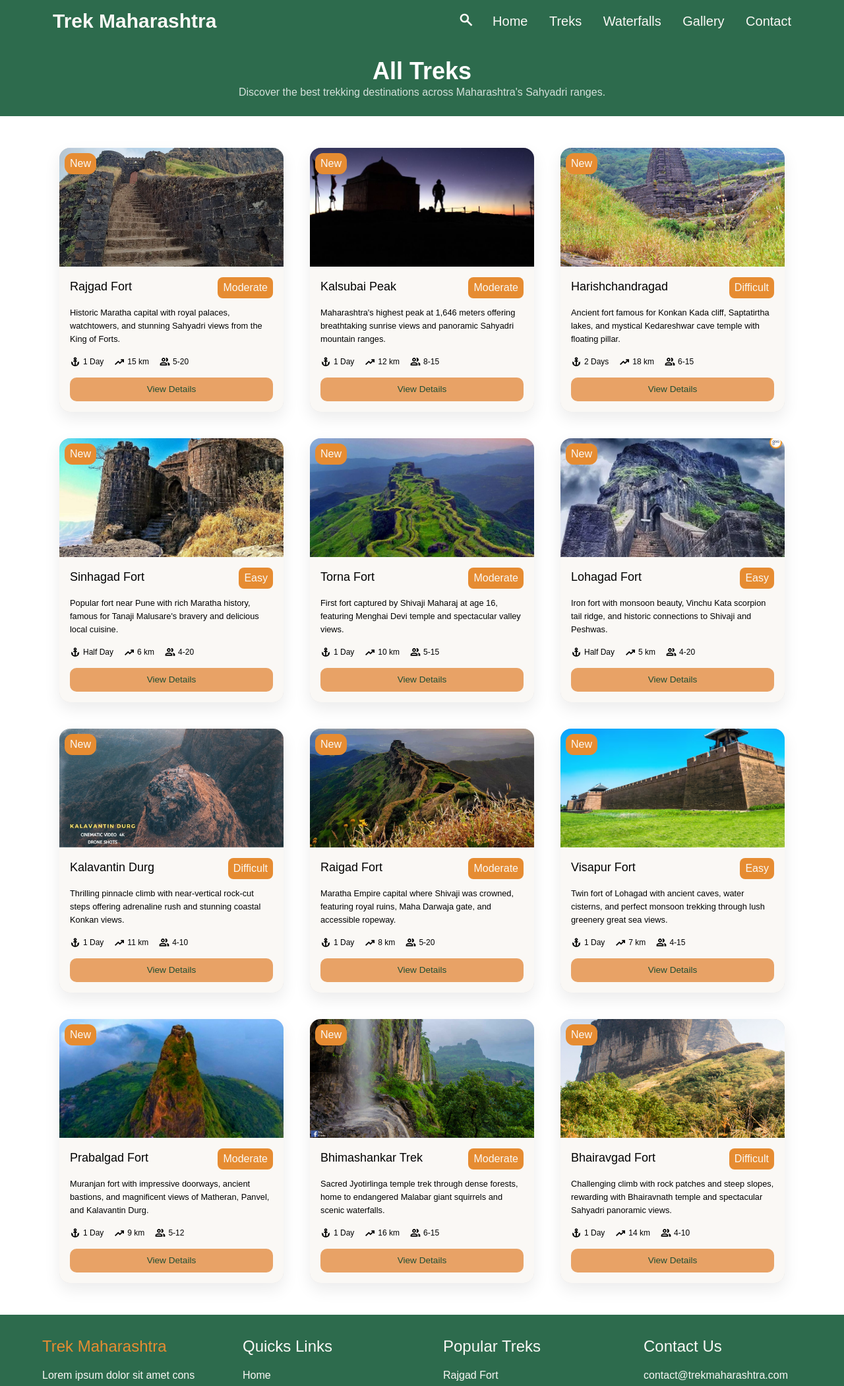
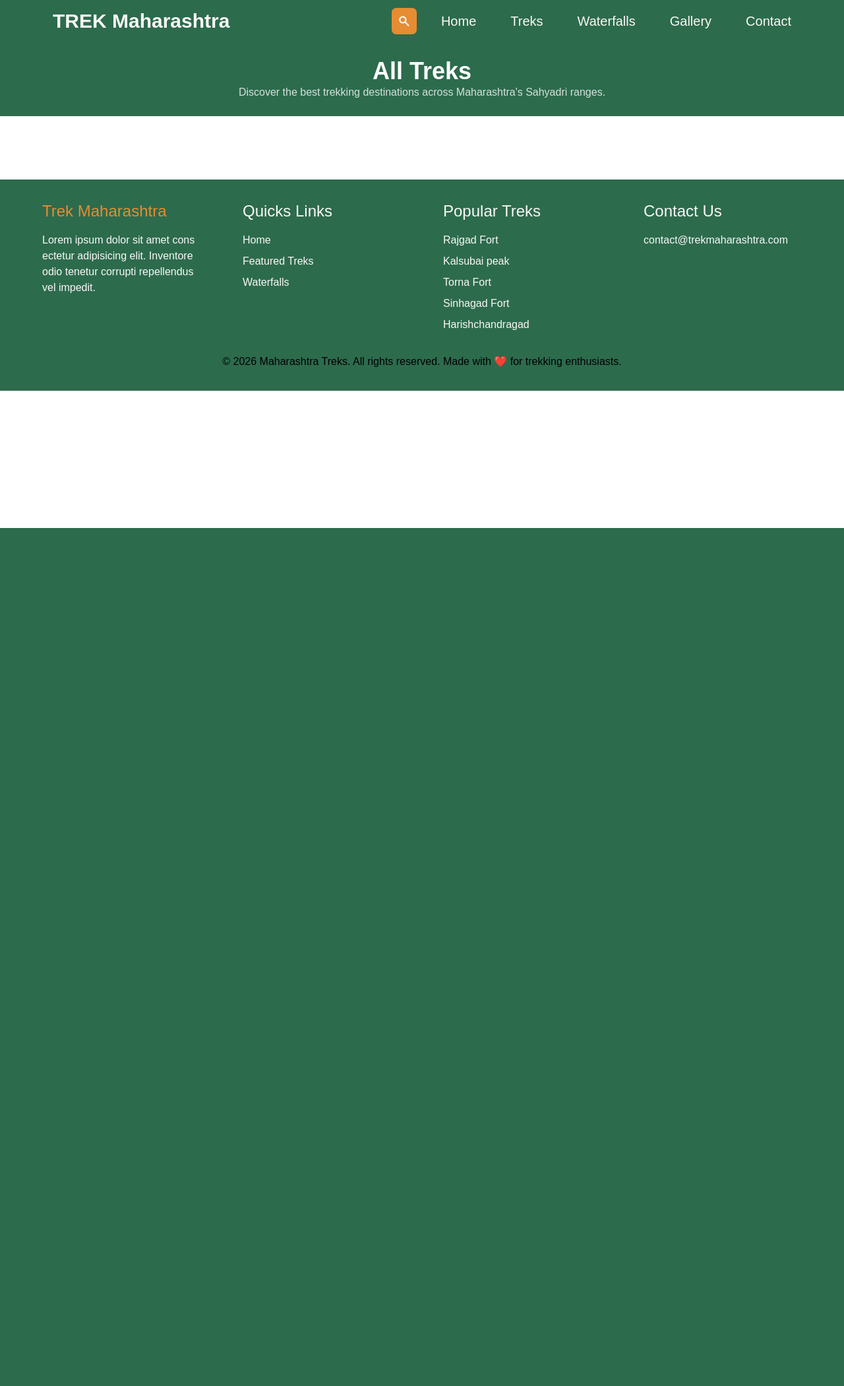
Before and after one commit to MayankPrajapat615/Trek_Maharastra, a Flask app: page /treks in a window 1280 px wide. Shown: the top 2100 px of the page at 66% size. After the commit the page ends 800 px from the top, so only its background shows below. Run offline with Flask 3, Linux system fonts and the light colour scheme; some web fonts are replaced.

Commit message:
added search button and created database

```diff
--- a/app.py
+++ b/app.py
@@ -1,244 +1,43 @@
 from flask import Flask, render_template
+from flask_sqlalchemy import SQLAlchemy
 
-app = Flask(__name__)
+db = SQLAlchemy()
 
-treks = [
-    {
-        "title": "Rajgad Fort",
-        "slug": "rajgad-fort",
-        "difficulty": "Moderate",
-        "distance": "15 km",
-        "image": "rajgad_uppercard.webp",
-        "duration": "1 Day",
-        "description": "Historic Maratha capital with royal palaces, watchtowers, and stunning Sahyadri views from the King of Forts.",
-        "group_size": "5-20"
-    },
-    {
-        "title": "Kalsubai Peak",
-        "slug": "kalsubai-peak",
-        "difficulty": "Moderate",
-        "distance": "12 km",
-        "image": "kalsubai peak.jpg",
-        "duration": "1 Day",
-        "description": "Maharashtra's highest peak at 1,646 meters offering breathtaking sunrise views and panoramic Sahyadri mountain ranges.",
-        "group_size": "8-15"
-    },
-    {
-        "title": "Harishchandragad",
-        "slug": "harishchandragad",
-        "difficulty": "Difficult",
-        "distance": "18 km",
-        "image": "harishchandra_ghad.webp",
-        "duration": "2 Days",
-        "description": "Ancient fort famous for Konkan Kada cliff, Saptatirtha lakes, and mystical Kedareshwar cave temple with floating pillar.",
-        "group_size": "6-15"
-    },
-    {
-        "title": "Sinhagad Fort",
-        "slug": "sinhagad-fort",
-        "difficulty": "Easy",
-        "distance": "6 km",
-        "image": "sinhaghad.jpg",
-        "duration": "Half Day",
-        "description": "Popular fort near Pune with rich Maratha history, famous for Tanaji Malusare's bravery and delicious local cuisine.",
-        "group_size": "4-20"
-    },
-    {
-        "title": "Torna Fort",
-        "slug": "torna-fort",
-        "difficulty": "Moderate",
-        "distance": "10 km",
-        "image": "torna-fort.jpg",
-        "duration": "1 Day",
-        "description": "First fort captured by Shivaji Maharaj at age 16, featuring Menghai Devi temple and spectacular valley views.",
-        "group_size": "5-15"
-    },
-    {
-        "title": "Lohagad Fort",
-        "slug": "lohagad-fort",
-        "difficulty": "Easy",
-        "distance": "5 km",
-        "image": "lohagad-fort.webp",
-        "duration": "Half Day",
-        "description": "Iron fort with monsoon beauty, Vinchu Kata scorpion tail ridge, and historic connections to Shivaji and Peshwas.",
-        "group_size": "4-20"
-    },
-    {
-        "title": "Kalavantin Durg",
-        "slug": "kalavantin-durg",
-        "difficulty": "Difficult",
-        "distance": "11 km",
-        "image": "kalavantin_durg.jpg",
-        "duration": "1 Day",
-        "description": "Thrilling pinnacle climb with near-vertical rock-cut steps offering adrenaline rush and stunning coastal Konkan views.",
-        "group_size": "4-10"
-    },
-    {
-        "title": "Raigad Fort",
-        "slug": "raigad-fort",
-        "difficulty": "Moderate",
-        "distance": "8 km",
-        "image": "Raigad-Fort.jpg",
-        "duration": "1 Day",
-        "description": "Maratha Empire capital where Shivaji was crowned, featuring royal ruins, Maha Darwaja gate, and accessible ropeway.",
-        "group_size": "5-20"
-    },
-    {
-        "title": "Visapur Fort",
-        "slug": "visapur-fort",
-        "difficulty": "Easy",
-        "distance": "7 km",
-        "image": "visapur-fort.avif",
-        "duration": "1 Day",
-        "description": "Twin fort of Lohagad with ancient caves, water cisterns, and perfect monsoon trekking through lush greenery great sea views.",
-        "group_size": "4-15"
-    },
-    {
-        "title": "Prabalgad Fort",
-        "slug": "prabalgad-fort",
-        "difficulty": "Moderate",
-        "distance": "9 km",
-        "image": "prabalghad.jpg",
-        "duration": "1 Day",
-        "description": "Muranjan fort with impressive doorways, ancient bastions, and magnificent views of Matheran, Panvel, and Kalavantin Durg.",
-        "group_size": "5-12"
-    },
-    {
-        "title": "Bhimashankar Trek",
-        "slug": "bhimashankar-trek",
-        "difficulty": "Moderate",
-        "distance": "16 km",
-        "image": "bhimshankar.jpg",
-        "duration": "1 Day",
-        "description": "Sacred Jyotirlinga temple trek through dense forests, home to endangered Malabar giant squirrels and scenic waterfalls.",
-        "group_size": "6-15"
-    },
-    {
-        "title": "Bhairavgad Fort",
-        "slug": "bhairavgad-fort",
-        "difficulty": "Difficult",
-        "distance": "14 km",
-        "image": "Bhairavgad.jpg",
-        "duration": "1 Day",
-        "description": "Challenging climb with rock patches and steep slopes, rewarding with Bhairavnath temple and spectacular Sahyadri panoramic views.",
-        "group_size": "4-10"
-    }
-]
+def create_app():
+    app = Flask(__name__)
 
-waterfalls = [
-    {
-        "title": "Devkund Waterfall",
-        "slug": "devkund-waterfall",
-        "difficulty": "Easy",
-        "height": "80 ft",
-        "image": "devkund-waterfall.jpg",
-        "BTTVisit": "June-September",
-        "description": "Crystal clear turquoise pool surrounded by lush greenery, perfect for monsoon photography and nature lovers."
-    },
-    {
-        "title": "Kune Waterfall",
-        "slug": "kune-waterfall",
-        "difficulty": "Easy",
-        "height": "200 ft",
-        "image": "kune.webp",
-        "BTTVisit": "June-October",
-        "description": "Three-tiered cascade near Lonavala visible from highway, stunning views during monsoon season with easy accessibility."
-    },
-    {
-        "title": "Lingmala Waterfall",
-        "slug": "lingmala-waterfall",
-        "difficulty": "Easy",
-        "height": "500 ft",
-        "image": "lingmala.webp",
-        "BTTVisit": "June-September",
-        "description": "Mahabaleshwar's tallest waterfall plunging into Venna Valley, spectacular monsoon views with misty surroundings and rainbows."
-    },
-    {
-        "title": "Thoseghar Waterfall",
-        "slug": "thoseghar-waterfall",
-        "difficulty": "Easy",
-        "height": "500 ft",
-        "image": "thoseghar.webp",
-        "BTTVisit": "June-October",
-        "description": "Series of waterfalls near Satara with breathtaking valley views, monsoon paradise for photographers and adventure seekers."
-    },
-    {
-        "title": "Randha Waterfall",
-        "slug": "randha-waterfall",
-        "difficulty": "Moderate",
-        "height": "170 ft",
-        "image": "randha.webp",
-        "BTTVisit": "July-September",
-        "description": "Bhandardara's powerful cascade formed by Pravara River, spectacular force during monsoon with surrounding mountain scenery."
-    },
-    {
-        "title": "Dabhosa Waterfall",
-        "slug": "dabhosa-waterfall",
-        "difficulty": "Moderate",
-        "height": "300 ft",
-        "image": "dabhosa-waterfall.jpg",
-        "BTTVisit": "June-September",
-        "description": "Majestic waterfall in Jawhar requiring short trek through dense forest, rewarding with pristine pool and natural beauty."
-    },
-    {
-        "title": "Someshwar Waterfall",
-        "slug": "someshwar-waterfall",
-        "difficulty": "Easy",
-        "height": "50 ft",
-        "image": "someshwar.webp",
-        "BTTVisit": "June-October",
-        "description": "Cascading beauty near Bhayandar with ancient Someshwar temple, peaceful spot for picnics and spiritual connection."
-    },
-    {
-        "title": "Zenith Waterfall",
-        "slug": "zenith-waterfall",
-        "difficulty": "Moderate",
-        "height": "300 ft",
-        "image": "zenith.webp",
-        "BTTVisit": "June-September",
-        "description": "Hidden gem near Khopoli requiring moderate trek, serene atmosphere with crystal clear water and lush surroundings."
-    },
-    {
-        "title": "Kalmandavi Waterfall",
-        "slug": "kalmandavi-waterfall",
-        "difficulty": "Moderate",
-        "height": "720 ft",
-        "image": "kalmandavi-waterfall.jpg",
-        "BTTVisit": "October-June",
-        "description": "Maharashtra's tallest waterfall in Bhandardara region, spectacular views during post-monsoon season with scenic trekking route."
-    },
-    {
-        "title": "Pandavkada Waterfall",
-        "slug": "pandavkada-waterfall",
-        "difficulty": "Moderate",
-        "height": "107 ft",
-        "image": "pandavkada.webp",
-        "BTTVisit": "July-September",
-        "description": "Beautiful falls near Kharghar with mythological significance, popular monsoon destination with easy accessibility from Mumbai."
-    }
-]
+    app.config['SECRET_KEY'] = 'your-secret-key'
+    app.config['SQLALCHEMY_DATABASE_URI'] = 'sqlite:///locations.db'
+    app.config['SQLALCHEMY_TRACK_MODIFICATIONS'] = False
+
+    db.init_app(app)
+
+    from models.locations import Location
+    from models.treks import Trek
+    from models.waterfalls import Waterfall
+
+    @app.route('/')
+    def home():
+        return render_template('home.html')
+
+    @app.route('/treks')
+    def treks_page():
+        treks = Trek.query.all()
+        return render_template('treks.html', treks=treks)
+
+    @app.route('/waterfalls')
+    def waterfalls_page():
+        waterfalls = Waterfall.query.all()
+        return render_template('waterfalls.html', waterfalls=waterfalls)
+
+    @app.route('/treks/<slug>')
+    def trek_details(slug):
+        trek = Trek.query.filter_by(slug=slug).first_or_404()
+        return render_template('trek_details.html', trek=trek)
+
+    return app
 
 
-@app.route('/')
-def home():
-    return render_template('home.html')
-
-
-@app.route('/treks')
-def treks_page():
-    return render_template('treks.html', treks=treks)
-
-@app.route('/waterfalls')
-def waterfalls_page():
-    return render_template('waterfalls.html', waterfalls=waterfalls)
-
-@app.route('/treks/<slug>')
-def trek_details(slug):
-    trek = next((t for t in treks if t["slug"] == slug), None)
-    if not trek:
-        return "Trek not found", 404
-    return render_template('trek_details.html', trek=trek)
-
-
-if __name__ == '__main__':
+if __name__ == "__main__":
+    app = create_app()
     app.run(debug=True)
--- a/static/css/output.css
+++ b/static/css/output.css
@@ -606,6 +606,33 @@ body {
   }
 }
 
+/* collapsed state (default) */
+
+.search-box {
+  width: 2.5rem;
+  /* 40px */
+}
+
+/* expanded state */
+
+.search-box.active {
+  width: 12rem;
+  /* 192px */
+  padding: 2px;
+}
+
+.search-input {
+  width: 0;
+  opacity: 0;
+  transition: all 0.3s ease;
+}
+
+.search-box.active .search-input {
+  width: 8rem;
+  opacity: 1;
+  padding-left: 2px;
+}
+
 .nav-link {
   position: relative;
   margin-left: 1.75rem;
@@ -929,6 +956,10 @@ body {
   height: 1rem;
 }
 
+.h-5 {
+  height: 1.25rem;
+}
+
 .h-6 {
   height: 1.5rem;
 }
@@ -1009,6 +1040,10 @@ body {
 
 .w-44 {
   width: 11rem;
+}
+
+.w-5 {
+  width: 1.25rem;
 }
 
 .w-6 {
@@ -1183,6 +1218,10 @@ body {
   border-radius: 0.75rem;
 }
 
+.border {
+  border-width: 1px;
+}
+
 .border-2 {
   border-width: 2px;
 }
@@ -1193,6 +1232,11 @@ body {
 
 .border-t-2 {
   border-top-width: 2px;
+}
+
+.border-primary {
+  --tw-border-opacity: 1;
+  border-color: rgb(45 107 77 / var(--tw-border-opacity, 1));
 }
 
 .border-white {
@@ -1277,6 +1321,10 @@ body {
   background-color: rgb(100 116 139 / var(--tw-bg-opacity, 1));
 }
 
+.bg-transparent {
+  background-color: transparent;
+}
+
 .bg-white {
   --tw-bg-opacity: 1;
   background-color: rgb(255 255 255 / var(--tw-bg-opacity, 1));
@@ -1500,6 +1548,10 @@ body {
 
 .capitalize {
   text-transform: capitalize;
+}
+
+.leading-none {
+  line-height: 1;
 }
 
 .leading-relaxed {
@@ -1574,6 +1626,16 @@ body {
   --tw-shadow: 0 1px 2px 0 rgb(0 0 0 / 0.05);
   --tw-shadow-colored: 0 1px 2px 0 var(--tw-shadow-color);
   box-shadow: var(--tw-ring-offset-shadow, 0 0 #0000), var(--tw-ring-shadow, 0 0 #0000), var(--tw-shadow);
+}
+
+.outline-none {
+  outline: 2px solid transparent;
+  outline-offset: 2px;
+}
+
+.blur {
+  --tw-blur: blur(8px);
+  filter: var(--tw-blur) var(--tw-brightness) var(--tw-contrast) var(--tw-grayscale) var(--tw-hue-rotate) var(--tw-invert) var(--tw-saturate) var(--tw-sepia) var(--tw-drop-shadow);
 }
 
 .backdrop-blur-sm {
@@ -1703,6 +1765,11 @@ body {
     padding-right: 4rem;
   }
 
+  .md\:px-20 {
+    padding-left: 5rem;
+    padding-right: 5rem;
+  }
+
   .md\:px-8 {
     padding-left: 2rem;
     padding-right: 2rem;
--- a/templates/base.html
+++ b/templates/base.html
@@ -12,14 +12,20 @@
 
 </head>
 <body>
-    <header class="z-50 w-full h-16 py-4 px-20 bg-[#2D6B4D] flex items-center justify-between align-center transition-all duration-300 ease fixed">
+    <!-- <header class="z-50 w-full h-16 py-4 px-20 bg-[#2D6B4D] flex items-center justify-between align-center transition-all duration-300 ease fixed">
         <a href="#" class="text-3xl font-bold text-[#FAF8F5]">Trek Maharashtra</a>
-        <div class="text-4xl font-bold md:hidden text-[#FAF8F5] ">&#8801;</div>
+
+        <div class="flex items-center gap-3 align-middle">
+            <div class="">
+                <form action="/search">
+                    <input class="hidden" type="text" placeholder="Search..">
+                    <img src="{{ url_for('static', filename='images/icons/search_25dp_FAF8F5_FILL0_wght600_GRAD0_opsz24.svg') }}" alt="">
+                </form>
+            </div>
+
+            <div class="text-4xl font-bold md:hidden text-[#FAF8F5] ">&#8801;</div>
+        </div>
         <div class="hidden md:flex text-[#FAF8F5]">
-            <form action="/search">
-                <input class="hidden" type="text" placeholder="Search..">
-                <img src="{{ url_for('static', filename='images/icons/search_25dp_FAF8F5_FILL0_wght600_GRAD0_opsz24.svg') }}" alt="">
-            </form>
             <div class="navigation-item">
                 <a class="nav-link" href="/">Home</a>
                 <a class="nav-link" href="/treks">Treks</a>
@@ -28,7 +34,62 @@
                 <a class="nav-link" href="/contact">Contact</a>
             </div>
         </div>
-    </header>
+    </header> -->
+
+
+    <header class="fixed top-0 z-50 w-full h-16 px-6 md:px-20 bg-primary flex items-center justify-between">
+
+    <!-- LEFT: Brand -->
+    <a href="/" class="text-2xl md:text-3xl font-bold text-background">
+        TREK Maharashtra
+    </a>
+
+    <!-- RIGHT: Search + Menu -->
+    <div class="flex items-center gap-2 text-background">
+
+        <!-- Search -->
+        <form action="/search" method="post" class="relative flex items-center">
+            <div id="searchBox"
+                class="search-box flex items-center overflow-hidden bg-secondary border border-primary rounded-lg transition-all duration-300">
+
+                <input
+                    id="searchInput"
+                    type="text"
+                    placeholder="Search"
+                    class="search-input bg-transparent outline-none text-sm text-background "
+                />
+
+                <button
+                    type="button"
+                    id="searchToggle"
+                    class="flex items-center justify-center w-10 h-10">
+                    <img
+                        class="w-5 h-5"
+                        src="{{ url_for('static', filename='images/icons/search_25dp_FAF8F5_FILL0_wght600_GRAD0_opsz24.svg') }}"
+                        alt="Search"
+                    />
+                </button>
+            </div>
+        </form>
+
+
+        <!-- Burger (mobile only) -->
+        <button class="text-4xl leading-none md:hidden">
+            &#8801;
+        </button>
+
+        <!-- Nav (desktop only) -->
+        <nav class="hidden md:flex items-center gap-6 font-medium">
+            <a class="nav-link" href="/">Home</a>
+            <a class="nav-link" href="/treks">Treks</a>
+            <a class="nav-link" href="/waterfalls">Waterfalls</a>
+            <a class="nav-link" href="/gallery">Gallery</a>
+            <a class="nav-link" href="/contact">Contact</a>
+        </nav>
+
+    </div>
+</header>
+
 
     <main class="pt-16">
         <div class="container">
@@ -88,7 +149,27 @@
         </div>
     </footer>
 
-    <script src="{{ url_for('static', filename='static/js/script.js') }}"></script>
-    {% block scripts %}{% endblock %}
+    <script>
+
+        const toggle = document.getElementById("searchToggle");
+        const box = document.getElementById("searchBox");
+        const input = document.getElementById("searchInput");
+
+        toggle.addEventListener("click", (e) => {
+          e.stopPropagation();
+          box.classList.toggle("active");
+
+          box.classList.contains("active") ? input.focus() : input.blur();
+        });
+
+        box.addEventListener("click", (e) => e.stopPropagation());
+
+        document.addEventListener("click", () => {
+          box.classList.remove("active");
+          input.blur();
+        });
+
+    </script>
+
 </body>
 </html>
--- a/templates/treks.html
+++ b/templates/treks.html
@@ -14,7 +14,7 @@
 
             <div class="card h-[400px] rounded-2xl relative">
                 <div class="upper-half">
-                    <img class="h-[180px] w-full object-cover block object-bottom" src="{{ url_for('static', filename='images/' + trek.image) }}" alt="">
+                    <img class="h-[180px] w-full object-cover block object-bottom" src="/static/images/bhimshankar.jpg" alt="">
                     <span class="absolute top-2 left-2 py-1 px-2 text-background bg-secondary rounded-xl">New</span>
                 </div>
                 <div class="lower-half p-4 bg-background h-[220px]">
```
Also changed, not shown: create_tables.py (added, +7 -0 lines), input.css (+22 -0 lines), models/locations.py (added, +9 -0 lines), models/treks.py (added, +23 -0 lines), models/waterfalls.py (added, +19 -0 lines), run.py (+6 -1 lines).
